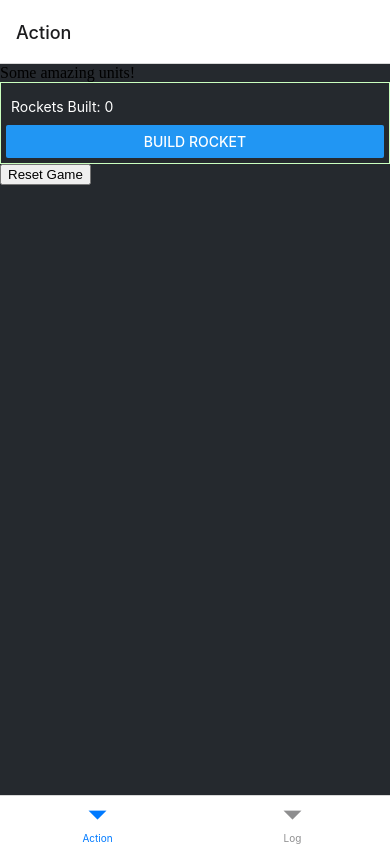
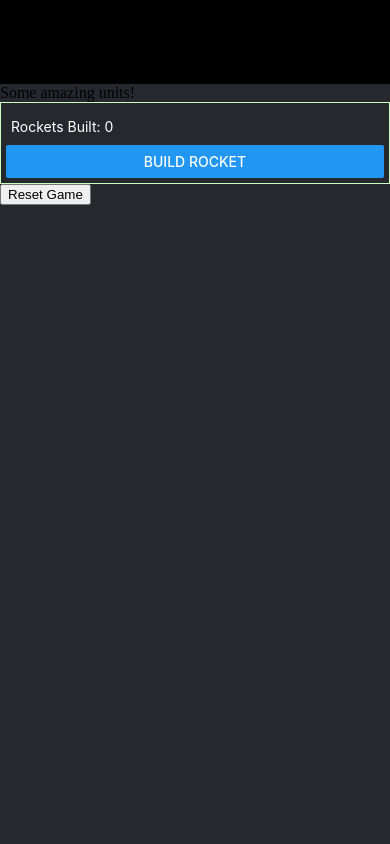
Before and after one commit to mchusma/singularity, a React Native app: screen / in a window 390 px wide. Built offline with nearby package versions, Linux system fonts and the light colour scheme.

Commit message:
made log and action on top of each other diff color

```diff
--- a/App.tsx
+++ b/App.tsx
@@ -1,25 +1,23 @@
 import React from 'react';
-import { SafeAreaView, StyleSheet } from 'react-native';
-import { NavigationContainer } from '@react-navigation/native';
-import { createBottomTabNavigator } from '@react-navigation/bottom-tabs';
-import ActionTab from './src/screens/actionTab';
-import LogTab from './src/screens/logTab';
+import { SafeAreaView, StyleSheet, View } from 'react-native';
 import { Provider } from 'react-redux';
 import { PersistGate } from 'redux-persist/integration/react';
 import store, { persistor } from './src/store/store';
-
-const Tab = createBottomTabNavigator();
+import ActionTab from './src/screens/actionTab';
+import LogTab from './src/screens/logTab';
 
 export default function App() {
   return (
     <Provider store={store}>
       <PersistGate loading={null} persistor={persistor}>
-        <NavigationContainer>
-          <Tab.Navigator>
-            <Tab.Screen name="Action" component={ActionTab} />
-            <Tab.Screen name="Log" component={LogTab} />
-          </Tab.Navigator>
-        </NavigationContainer>
+        <SafeAreaView style={styles.container}>
+          <View style={styles.logTab}>
+            <LogTab />
+          </View>
+          <View style={styles.actionTab}>
+            <ActionTab />
+          </View>
+        </SafeAreaView>
       </PersistGate>
     </Provider>
   );
@@ -30,4 +28,12 @@ const styles = StyleSheet.create({
     flex: 1,
     backgroundColor: '#25292e',
   },
+  logTab: {
+    flex: 1,
+    backgroundColor: '#000000', // black background color
+  },
+  actionTab: {
+    flex: 9,
+    backgroundColor: '#333333', // dark grey background color
+  },
 });
```
